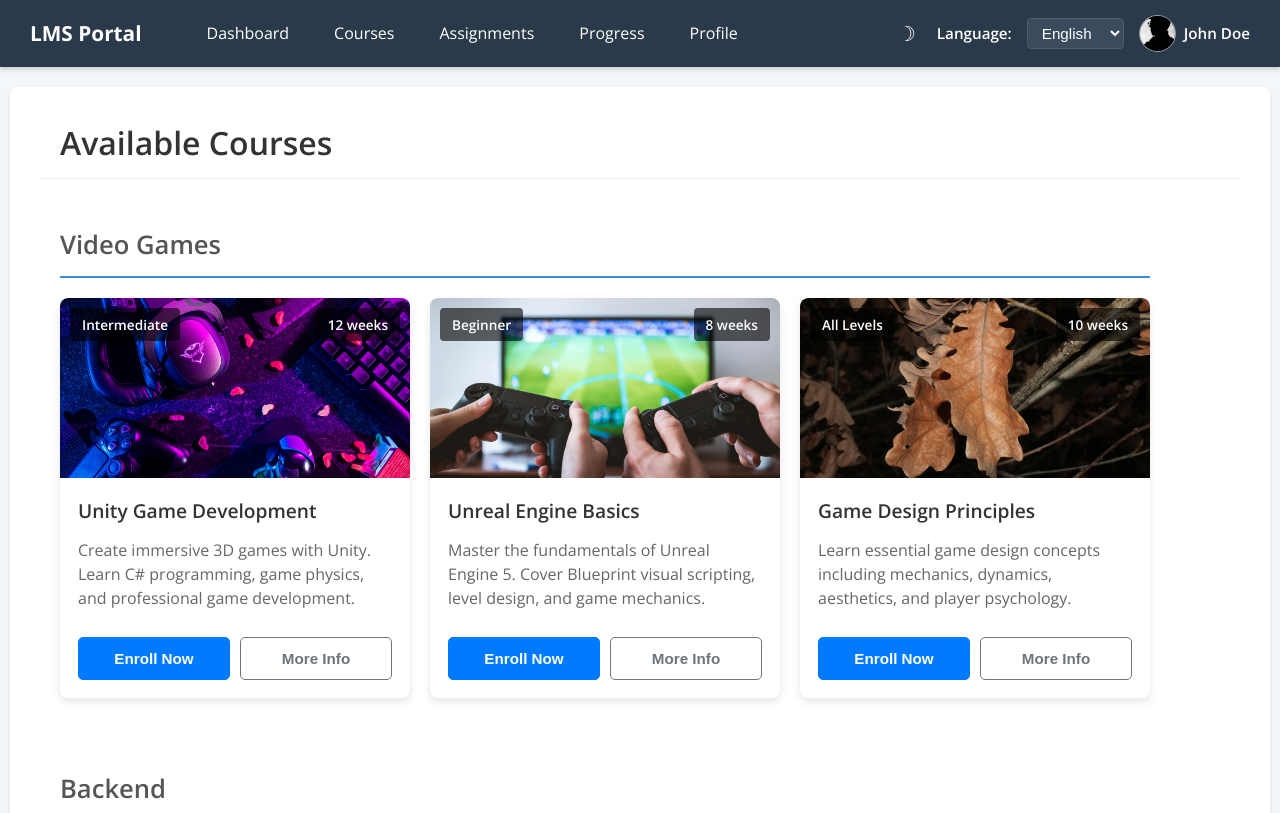
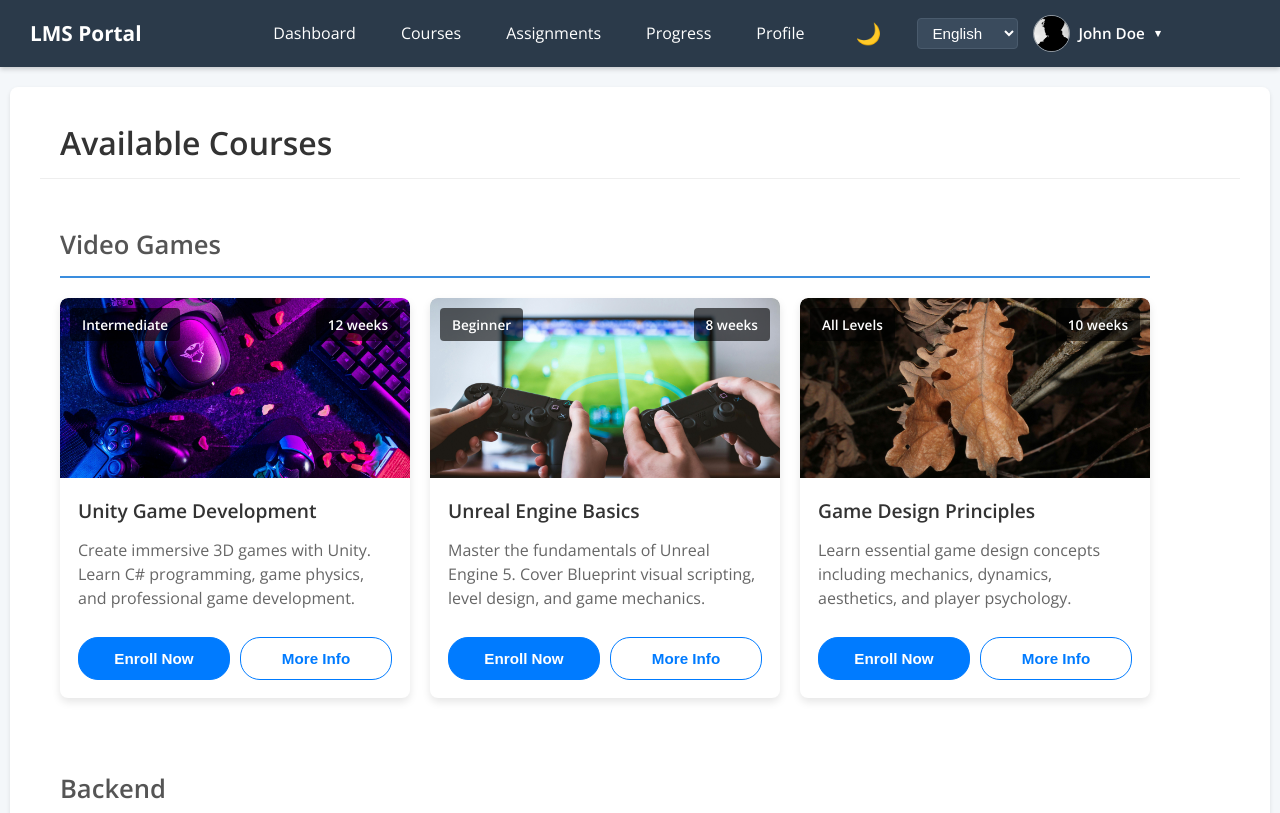
Before and after one commit to MaikGit1303/Proyecto_LMS, a plain HTML site: page HTML/Courses.html in a window 1280 px wide. Shown: the top 813 px of the page. Drawn offline with nearby package versions, Linux system fonts and the light colour scheme.

Commit message:
Arreglando detalles pequeños

```diff
--- a/HTML/Courses.html
+++ b/HTML/Courses.html
@@ -21,10 +21,11 @@
                 </ul>
             </nav>
             <div class="controles">
-                <button aria-label="Toggle dark mode">&#x263D;</button> <label for="language-select">Language:</label>
+                <button aria-label="Toggle dark mode">🌙</button> <label for="language-select"></label>
                 <select id="language-select">
                     <option value="en">English</option>
                     <option value="es">Español</option>
+                    <option value="fr">Français</option>
                 </select>
                 <div class="foto-label">
                     <img src="../IMG/Courses/Perfil.jpeg" alt="User Photo" class="foto-preview">
--- a/css/Courses.css
+++ b/css/Courses.css
@@ -13,31 +13,39 @@ body {
 /* Estilos para el Encabezado (Header) */
 .encabezado {
     display: flex;
-    justify-content: space-between; /* Espacio entre los elementos */
     align-items: center; /* Centrar verticalmente */
     background-color: #2b3a4a; /* Color de fondo del header */
     color: white;
     padding: 15px 30px; /* Padding superior/inferior y lateral */
     box-shadow: 0 2px 5px rgba(0,0,0,0.2); /* Sombra sutil */
-    min-height: 60px; /* Altura mínima para el header, permite que crezca si el contenido lo requiere */
+    min-height: 60px; /* Altura mínima para el header */
     box-sizing: border-box; /* Incluye padding en la altura */
-    width: 100%; /* Asegura que ocupe todo el ancho */
+    width: 100%;
+    /* Nuevo: Usamos gap para separar el título del nav-contenedor */
+    gap: 30px; /* Espacio entre "LMS Portal" y el resto del header */
 }
 
 .encabezado h1 {
-    margin: 0; /* Eliminar margen predeterminado del h1 */
+    margin: 0;
     font-size: 1.3em;
     font-weight: 700;
-    flex-shrink: 0; /* Evita que el título se encoja */
+    flex-shrink: 0;
+    /* Eliminamos padding-right de h1 ya que el gap en .encabezado lo maneja */
+    padding-right: 0;
 }
 
 .nav-contenedor {
     display: flex;
     align-items: center; /* Centrar verticalmente el nav y los controles */
-    flex-grow: 1; /* Permitir que el contenedor de navegación crezca y empuje los controles a la derecha */
-    justify-content: space-between; /* Distribuye espacio entre el menú y los controles */
-    margin-left: 50px; /* Separación entre "LMS Portal" y el menú */
-    gap: 20px; /* Espacio entre el nav-menu y los controles */
+    flex-grow: 1; /* Permite que el contenedor de navegación ocupe el espacio restante */
+    justify-content: center; /* CENTRA los elementos internos del nav-contenedor (el menú y los controles) */
+    margin-left: 0;
+    gap: 30px; /* Aumentamos el espacio entre el menú y los controles */
+}
+
+/* Para alinear el menú a la izquierda y los controles a la derecha dentro de nav-contenedor */
+.nav-contenedor nav {
+    flex-shrink: 0; /* Aseguramos que el menú no se encoja */
 }
 
 .nav-menu {
@@ -45,7 +53,7 @@ body {
     margin: 0;
     padding: 0;
     display: flex;
-    gap: 15px;
+    gap: 15px; /* Espacio entre los ítems del menú */
 }
 
 .nav-menu li a {
@@ -71,7 +79,7 @@ body {
 .controles {
     display: flex;
     align-items: center;
-    gap: 15px; /* Espacio entre los controles */
+    gap: 15px; /* Espacio entre los controles (botón de luna, idioma, perfil) */
     flex-shrink: 0; /* Evita que los controles se encojan */
 }
 
@@ -113,11 +121,23 @@ body {
     object-fit: cover; /* Asegurar que la imagen cubra bien */
     border: 1px solid rgba(255, 255, 255, 0.5); /* Borde sutil */
 }
+
 /* Estilo del nombre de usuario en el header */
 .controles .nombre-usuario {
     color: white;
     font-weight: 600;
     font-size: 0.95em;
+    display: flex; /* Para alinear el nombre y la flecha (si se añade) */
+    align-items: center;
+    gap: 5px; /* Espacio entre el nombre y la flecha */
+}
+
+/* Si quieres añadir una flecha con CSS para el John Doe */
+.controles .nombre-usuario::after {
+    content: '\25BC'; /* Carácter de flecha hacia abajo */
+    font-size: 0.7em;
+    margin-left: 3px;
+    vertical-align: middle;
 }
 
 
@@ -140,7 +160,6 @@ main {
     text-align: left;
     padding-bottom: 10px;
     border-bottom: 1px solid #eee;
-    /* Nuevo: Añadimos padding-left para alinear con las categorías y tarjetas */
     padding-left: 20px; /* Este valor debe coincidir con el padding-left de .categoria-curso */
 }
 
@@ -274,7 +293,7 @@ main {
 .btn {
     flex: 1;
     padding: 12px 0;
-    border-radius: 5px;
+    border-radius: 20px; /* Aumentamos el radio para hacerlo más redondeado */
     font-weight: 600;
     font-size: 0.95em;
     cursor: pointer;
@@ -296,15 +315,15 @@ main {
 }
 
 .info {
-    background-color: transparent;
-    color: #6c757d;
-    border-color: #6c757d;
+    background-color: transparent; /* Fondo transparente o blanco */
+    color: #007bff; /* Color de texto azul (igual que el de "Enroll Now") */
+    border-color: #007bff; /* Color de borde azul */
 }
 
 .info:hover {
-    background-color: #e9ecef;
-    color: #495057;
-    border-color: #495057;
+    background-color: #e9ecef; /* Un fondo ligeramente gris claro al pasar el mouse */
+    color: #0056b3; /* Color de texto azul oscuro al pasar el mouse */
+    border-color: #0056b3; /* Borde azul oscuro al pasar el mouse */
 }
 
 /* Media Queries para Responsividad */
@@ -313,11 +332,12 @@ main {
         width: 300px;
     }
     .categoria-curso hr {
-        max-width: 940px;
+        max-width: 940px; /* (3*300px) + (2*20px) = 940px */
     }
     .tarjetas-curso {
         max-width: 940px;
     }
+    /* Mantenemos el padding-left para el título principal y las categorías */
     .titulo-principal, .categoria-curso {
         padding-left: 20px;
     }
@@ -365,11 +385,12 @@ main {
         width: 320px;
     }
     .categoria-curso hr {
-        max-width: 660px;
+        max-width: 660px; /* (2*320px) + (1*20px) = 660px */
     }
     .tarjetas-curso {
         max-width: 660px;
     }
+    /* Ajustamos el padding-left para pantallas más pequeñas */
     .titulo-principal, .categoria-curso {
         padding-left: 15px;
     }
@@ -409,6 +430,7 @@ main {
         width: 90%;
         max-width: 320px;
     }
+    /* Ajustamos el padding-left para el contenedor de la categoría */
     .titulo-principal, .categoria-curso {
         padding-left: 15px;
     }
@@ -435,6 +457,7 @@ main {
     main {
         padding: 15px;
     }
+    /* Ajuste final para móviles */
     .titulo-principal, .categoria-curso {
         padding-left: 10px;
     }
```
